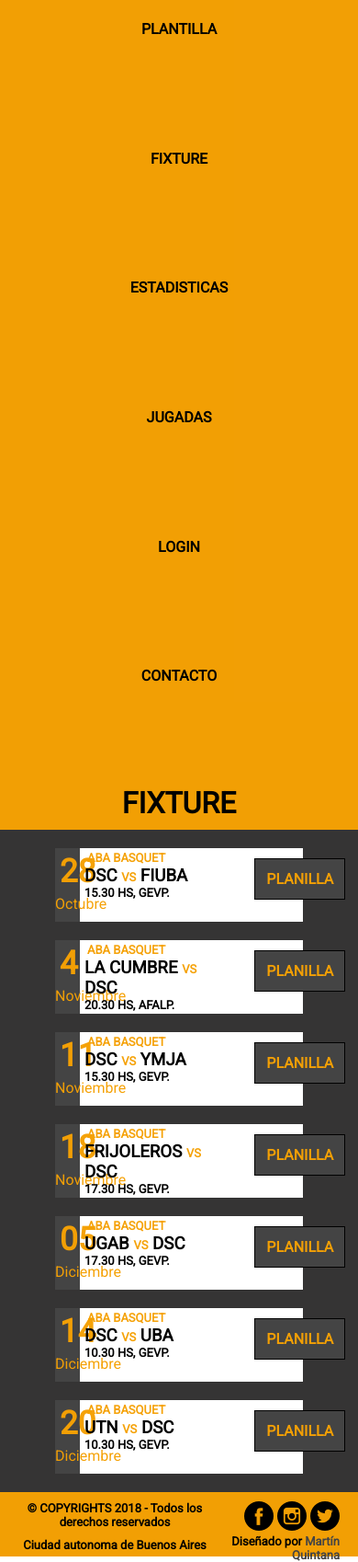
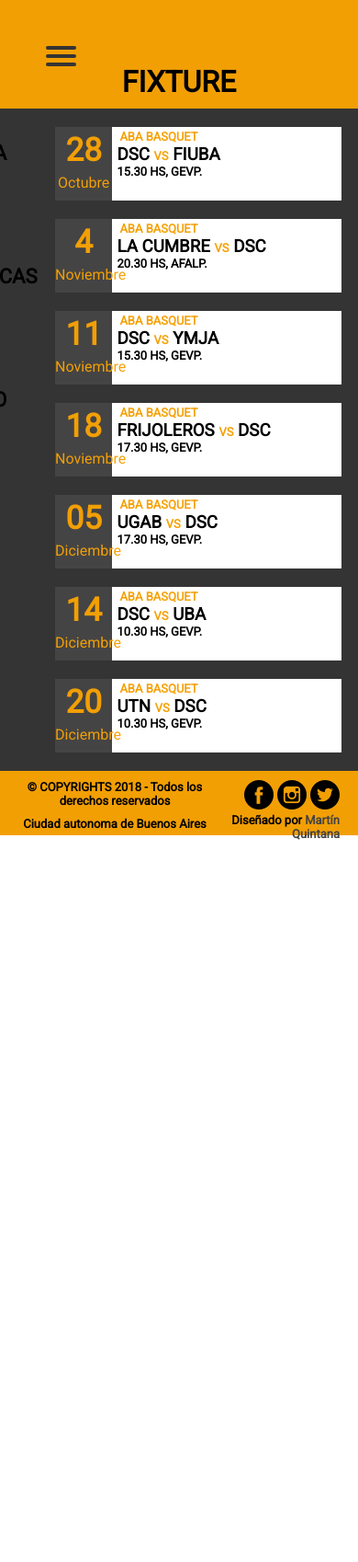
Before and after one commit to quintanamartin/cdb_quintana, a PHP site: page /fixture.php in a window 390 px wide; the page is wider, and only the part inside the window is pictured. Shown: that part at 92% size. After the commit the page ends 913 px from the top of that part, so only its background shows below. Run offline with PHP 8.4, Linux system fonts and the light colour scheme; some libraries are stand-ins or nearby versions.

Commit message:
responsive + cambios generales

```diff
--- a/contacto.php
+++ b/contacto.php
@@ -15,7 +15,7 @@
             include('header.php');
             ?>
             <!-- Cierra header -->
-
+            <h1 class="titulo-fixture"> CONTACTO </h1>
             <div class="formulario">
                <form class="registro" method="post" action="enviar.php">
 
--- a/css/style.css
+++ b/css/style.css
@@ -84,6 +84,11 @@ header{
     display: block;
 }
 
+/* BURGER BUTTON */
+.toggle-check{
+    display: none;
+}
+
 /* CIERRA HEADER
 COMIENZA BANNER
 */
@@ -133,11 +138,38 @@ COMIENZA BANNER
     transform: translateX(300px);
     transition: all .5s;
 }
+/* CIERRA BANNER
+COMIENDA CARRUSEL
+*/
+/* COMIENZA CARRUSEL */
+.slider-img{
+    height: 500px;
+    width: 100%;
+}
+
+.slide-container{
+    max-width: 1200px;
+    position:relative;
+    margin:auto;
+}
+
+.slides{
+    display:none;
+}
 
 
-/* CIERRA BANNER
-COMIENDA CONTENIDO
-*/
+.prev:hover, .next:hover{
+    background-color:rgba(0,0,0,0.8);
+}
+
+.fade{
+    animation-name:fade;
+    animation-duration:1.5s;
+}
+
+
+/* CIERRA CARRUSEL COMIENZA CONTENIDO */
+
 
 .contenido{
     width: 100%;
@@ -411,6 +443,7 @@ time{
 
 
 @media (max-width: 650px){
+/* INDEX */
 .container {
     width: 100vw;
 }
@@ -419,12 +452,112 @@ time{
     display: none;
 }
 
-    header{
-        height: 100vh;
+.desplegable{
+    display: none;
 }
+
+.toggle-check{
+    display: block;
+}
+
+#menuToggle{
+  display: block;
+  position: relative;
+  top: 50px;
+  left: 50px;
+
+  z-index: 1;
+
+  user-select: none;
+}
+
+#menuToggle input{
+  display: block;
+  width: 40px;
+  height: 32px;
+  position: absolute;
+  top: -7px;
+  left: -5px;
+
+  cursor: pointer;
+
+  opacity: 0;
+  z-index: 2;
+
+}
+
+#menuToggle span{
+  display: block;
+  width: 33px;
+  height: 4px;
+  margin-bottom: 5px;
+  position: relative;
+
+  background:rgb(53, 52, 52);
+  border-radius: 3px;
+
+  z-index: 1;
+
+  transform-origin: 4px 0px;
+
+  transition: transform 0.5s cubic-bezier(0.77,0.2,0.05,1.0),
+              background 0.5s cubic-bezier(0.77,0.2,0.05,1.0),
+              opacity 0.55s ease;
+}
+
+#menuToggle span:first-child{
+  transform-origin: 0% 0%;
+}
+
+#menuToggle span:nth-last-child(2){
+  transform-origin: 0% 100%;
+}
+
+
+#menuToggle input:checked ~ span{
+  opacity: 1;
+  transform: rotate(45deg) translate(-2px, -1px);
+  background: rgb(53, 52, 52);
+}
+
+
+#menuToggle input:checked ~ span:nth-last-child(3){
+  opacity: 0;
+  transform: rotate(0deg) scale(0.2, 0.2);
+}
+
+#menuToggle input:checked ~ span:nth-last-child(2)
+{
+  transform: rotate(-45deg) translate(0, -1px);
+}
+
+.menu{
+  position: absolute;
+  width: 40vw;
+  margin: -100px 0 0 -50px;
+  padding: 50px;
+  padding-top: 125px;
+
+  background: var(--naranja);
+  list-style-type: none;
+
+  transform-origin: 0% 0%;
+  transform: translate(-100%, 0);
+
+  transition: transform 0.5s cubic-bezier(0.77,0.2,0.05,1.0);
+}
+
+.menu li{
+  padding: 10px 0;
+  font-size: 22px;
+}
+
+
+#menuToggle input:checked ~ ul{
+  transform: none;
+}
+
 .lista{
-        position: relative;
-        height: 100vh;
     flex-direction: column;
 }
 .banner{
@@ -437,11 +570,29 @@ time{
 }
 
 .miembro{
-        width:100vw;
-        text-align: center;
+    width:80%;
+
+}
+
+/* FIXTURE */
+.slide-container{
+    display: none;
+}
+.fecha{
+    width: 80vw;
+}
+.dia-partido{
+    width:20%;
+}
+.planilla{
+    display: none;
+}
+
+/* ESTADISTICAS */
+
+.tarjeta{
+    flex-direction: column;
 }
 
 
-
-
 }
--- a/fixture.php
+++ b/fixture.php
@@ -16,14 +16,21 @@
             include('header.php');
             ?>
             <!-- Cierra header -->
+<!-- Comienza carrusel  -->
+        <div class="slide-container">
+            <div class="slides fade">
+                <img src="https://i.ibb.co/zGgP0r2/OM1F510.jpg" class="slider-img">
+            </div>
 
-            <div class="banner">
-                <img src="img/banner2.jpg">
-                <div class="texto-banner">
-                    <img src="img/michael.png">
+            <div class="slides fade">
+                <img src="https://i.ibb.co/TvNVwfm/OM1F570.jpg" class="slider-img">
+            </div>
 
-                </div> <!-- Cierra texto-banner -->
-            </div> <!-- Cierra banner -->
+            <div class="slides fade">
+                <img src="https://i.ibb.co/PMjc9VL/OM1F5C0.jpg" class="slider-img">
+            </div>
+        </div>
+        <!-- Cierra carrusel -->
 
 
             <div class="contenido">
@@ -165,7 +172,7 @@
 
         </div> <!--  cierra container -->
 
-
+    <script src="js/slider.js"></script>
     </body>
 
 </html>
--- a/header.php
+++ b/header.php
@@ -1,8 +1,17 @@
 <?php ?>
 <!-- Comienza el header -->
             <header class="encabezado">
+
+
                 <nav class="navbar">
-                    <ul class="lista">
+                    <div id="menuToggle">
+                        <input type="checkbox" class="toggle-check">
+                        <span></span>
+                        <span></span>
+                        <span></span>
+                    <ul class="lista menu">
+
+
                         <li><a href="index.php"><img src="img/logo.png" alt="logo" class="logo"></a></li>
                         <li class="lista-items"><a href="index.php">Plantilla</a></li>
                         <li class="lista-items"><a href="fixture.php">Fixture</a></li>
@@ -28,6 +37,8 @@
                         </ul>  <!-- cierra lista login   -->
                         <li class="lista-items"><a href="contacto.php">Contacto</a></li>
                     </ul><!--  cierra lista -->
+</div> <!--Cierra toggle -->
                 </nav><!--  cierra navbar -->
+
             </header> <!-- Cierra el header -->
             <?php ?>
--- /dev/null
+++ b/js/slider.js
@@ -0,0 +1,14 @@
+var slideIndex = 0;
+mostrarSlides();
+
+function mostrarSlides() {
+       var i;
+       var slides = document.getElementsByClassName("slides");
+       for (i = 0; i < slides.length; i++) {
+        slides[i].style.display = "none";
+       }
+       slideIndex++;
+       if(slideIndex > slides.length) {slideIndex = 1}
+       slides[slideIndex-1].style.display = "block";
+       setTimeout(mostrarSlides,2000);
+}
--- a/registro.php
+++ b/registro.php
@@ -25,7 +25,7 @@
 
                     <input type="password" name="clave" placeholder="Ingresa tu clave" class="campo-form" aria-label="Ingresa tu clave" required> <br>
 
-                    <input type="submit" name="registrarme" value="Registrarme" required class="boton-form">
+                    <input type="submit" name="registrarme" value="Registrarme"  class="boton-form" required>
 
                     <input type='reset' value='Reset' class="boton-form">
                 </form>
```
Lines whose indentation alone changed are shown as unchanged.
